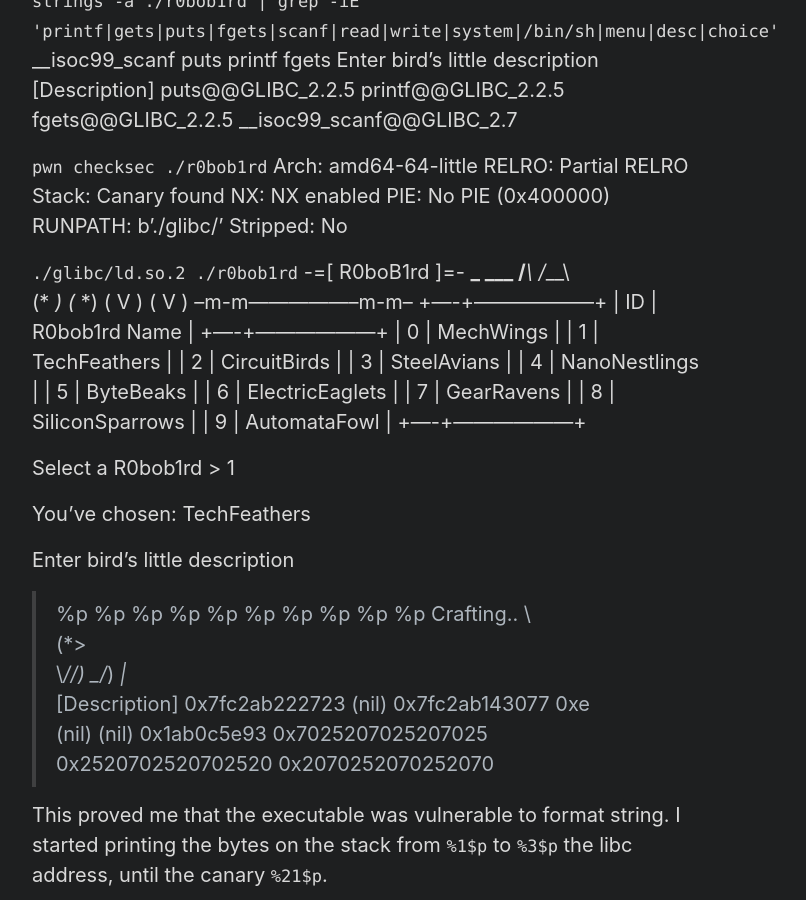
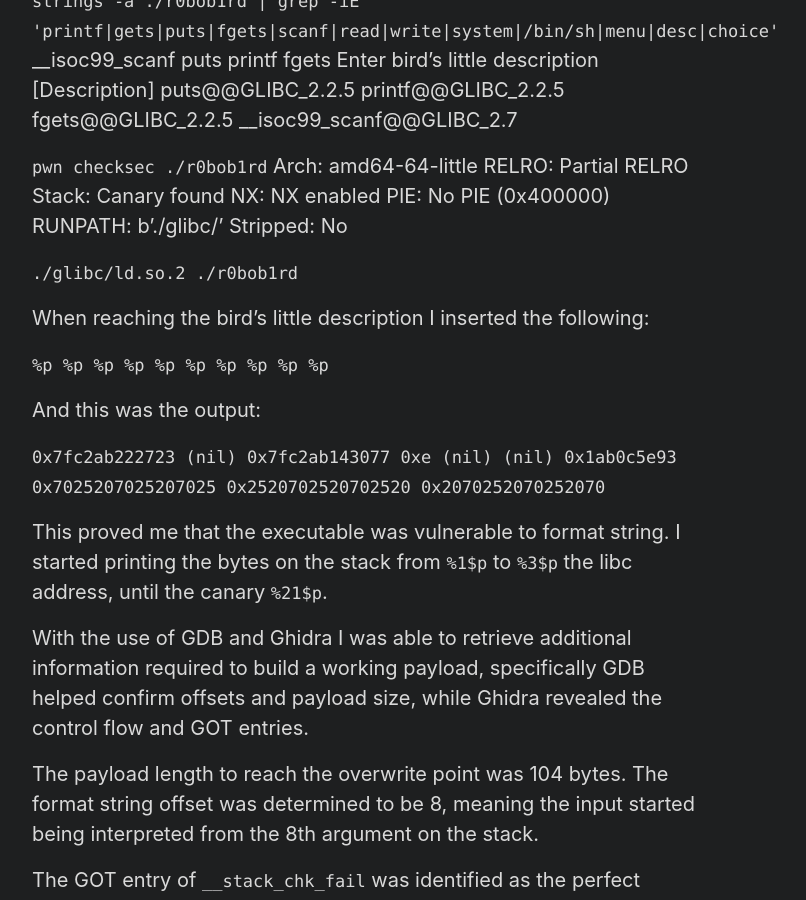
Before and after one commit to xirver/xirver.github.io, a Jekyll site: the page built from _posts/2025-08-26-r0bob1rd.md, in a window 1280 px wide and 900 px high, scrolled down 700 px. Shown: the whole window, without its empty margins (272-1078 px from the left). Built offline with Jekyll 4.4.1, drawn with Linux system fonts in a browser that asks for light colours.

Commit message:
Update 2025-08-26-r0bob1rd.md

```diff
--- a/_posts/2025-08-26-r0bob1rd.md
+++ b/_posts/2025-08-26-r0bob1rd.md
@@ -36,41 +36,14 @@ __isoc99_scanf@@GLIBC_2.7
     Stripped:   No
 
 `./glibc/ld.so.2 ./r0bob1rd`
--=[ R0boB1rd ]=-
-  ___                 ___
- /___\               /___\
- (* *)               (* *)
-(  V  )             (  V  )
---m-m-----------------m-m--
-+----+------------------+
-| ID |   R0bob1rd Name  |
-+----+------------------+
-|  0 | MechWings        |
-|  1 | TechFeathers     |
-|  2 | CircuitBirds     |
-|  3 | SteelAvians      |
-|  4 | NanoNestlings    |
-|  5 | ByteBeaks        |
-|  6 | ElectricEaglets  |
-|  7 | GearRavens       |
-|  8 | SiliconSparrows  |
-|  9 | AutomataFowl     |
-+----+------------------+
 
-Select a R0bob1rd > 1
+When reaching the bird's little description I inserted the following:
 
-You've chosen: TechFeathers
+`%p %p %p %p %p %p %p %p %p %p`
 
-Enter bird's little description
-> %p %p %p %p %p %p %p %p %p %p
-Crafting..
-   \\
-   (*>
-\\_//)
- \_/_)
-  _|_
-[Description]
-0x7fc2ab222723 (nil) 0x7fc2ab143077 0xe (nil) (nil) 0x1ab0c5e93 0x7025207025207025 0x2520702520702520 0x2070252070252070
+And this was the output:
+
+`0x7fc2ab222723 (nil) 0x7fc2ab143077 0xe (nil) (nil) 0x1ab0c5e93 0x7025207025207025 0x2520702520702520 0x2070252070252070`
 
 This proved me that the executable was vulnerable to format string. I started printing the bytes on the stack from `%1$p` to `%3$p` the libc address, until the canary `%21$p`.
 
```
